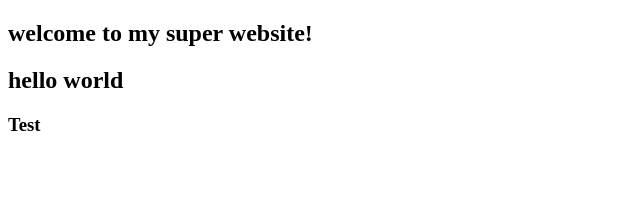
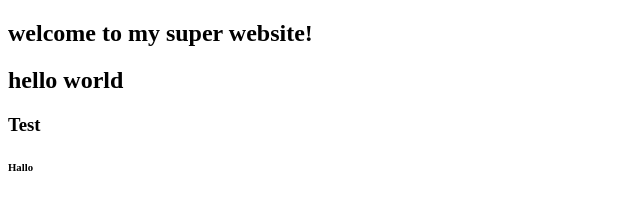
Before and after one commit to Floriovv/Superwebsite, a plain HTML site: page index.html in a window 1280 px wide. Shown: the full height of the page, 0-640 px from the left. Drawn offline with Linux system fonts and the light colour scheme.

Commit message:
added h6

```diff
--- a/index.html
+++ b/index.html
@@ -14,6 +14,8 @@
             <h1>welcome to my super website!</h1>
             <h2>hello world</h2>
             <h3>Test</h3>
+
+            <h6>Hallo</h6>
         </section>
     </main>
     <footer>
```
